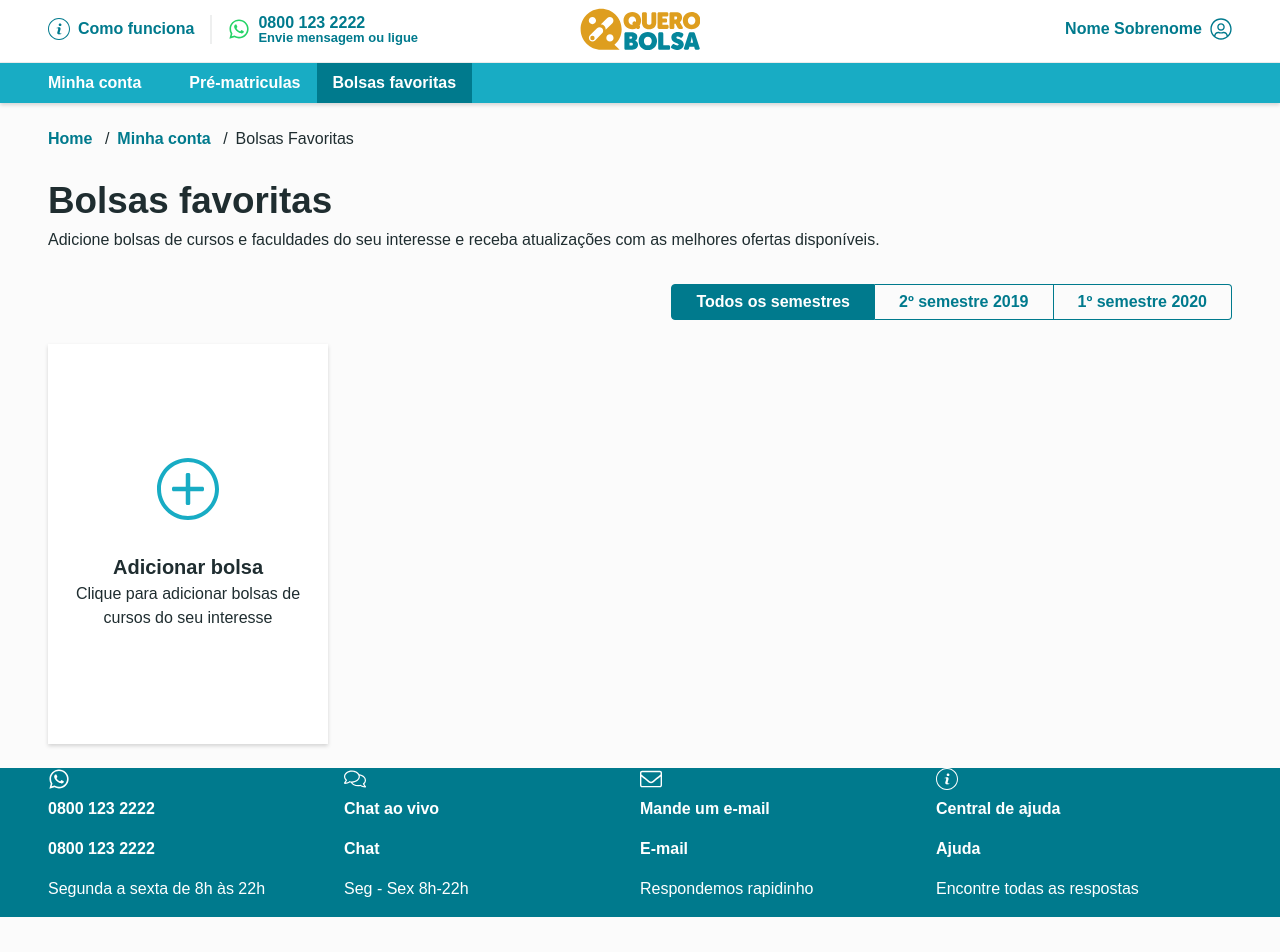
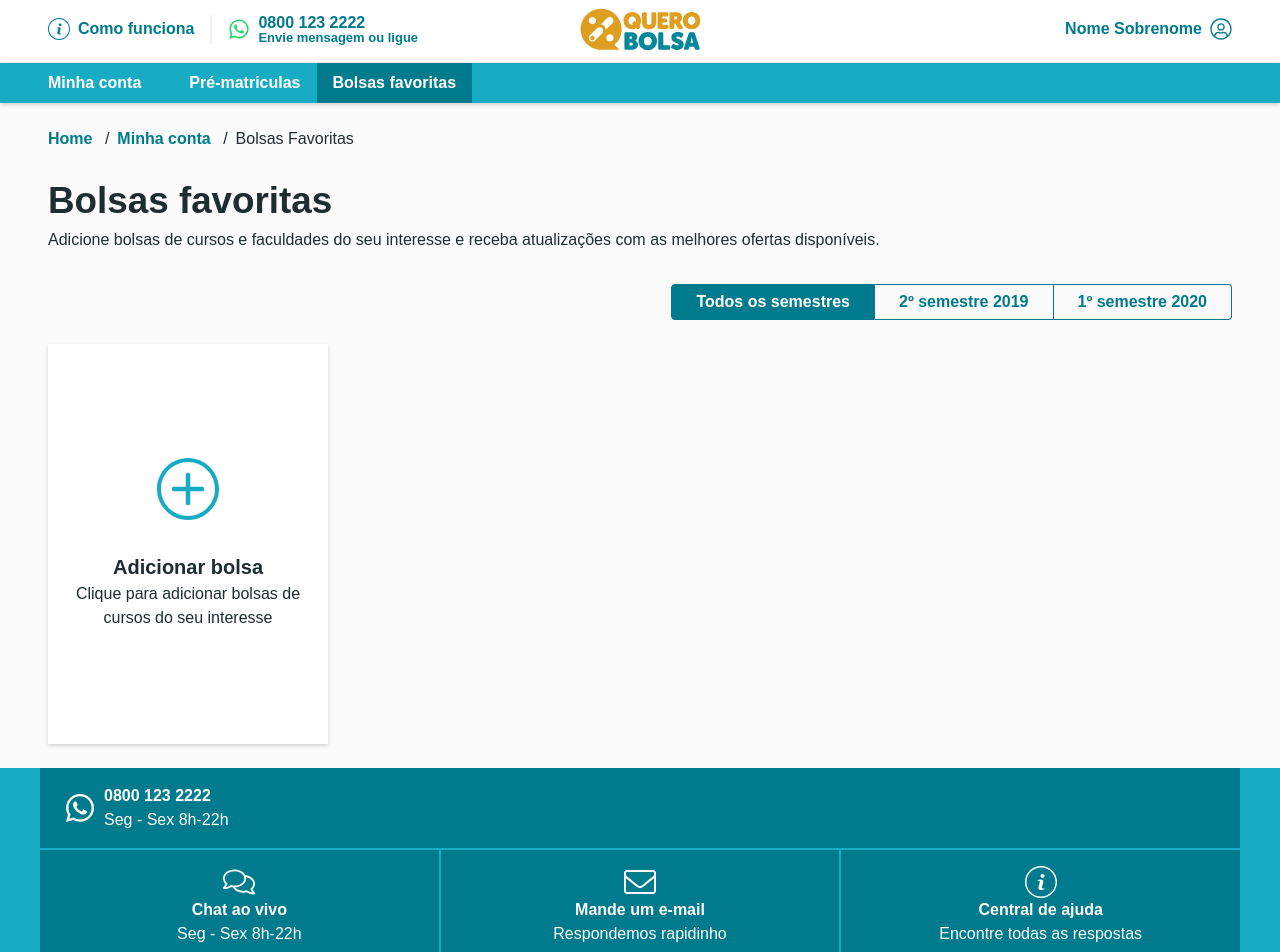
Before and after one commit to vitebo/favorite_purses, a Nuxt app: page / in a window 1280 px wide. Shown: the top 952 px of the page. Built offline with nearby package versions, Linux system fonts and the light colour scheme.

Commit message:
create copyright

```diff
--- a/components/layout/footer/QFooter.vue
+++ b/components/layout/footer/QFooter.vue
@@ -1,16 +1,18 @@
 <template>
   <footer class="q-footer">
+    <div class="q-footer__container">
       <ul class="q-footer__list">
-      <li class="q-footer__item">
+        <li class="q-footer__item q-footer__item--large">
           <q-footer-item
             title="0800 123 2222"
             description="Seg - Sex 8h-22h"
             short-description="Segunda a sexta de 8h às 22h"
+            modifier="large"
           >
             <q-icon-whats-app />
           </q-footer-item>
         </li>
-      <li class="q-footer__item">
+        <li class="q-footer__item q-footer__item--small">
           <q-footer-item
             title="Chat ao vivo"
             description="Seg - Sex 8h-22h"
@@ -19,7 +21,7 @@
             <q-icon-comments />
           </q-footer-item>
         </li>
-      <li class="q-footer__item">
+        <li class="q-footer__item q-footer__item--small">
           <q-footer-item
             title="Mande um e-mail"
             description="Respondemos rapidinho"
@@ -28,7 +30,7 @@
             <q-icon-envelope />
           </q-footer-item>
         </li>
-      <li class="q-footer__item">
+        <li class="q-footer__item q-footer__item--small">
           <q-footer-item
             title="Central de ajuda"
             description="Encontre todas as respostas"
@@ -38,6 +40,14 @@
           </q-footer-item>
         </li>
       </ul>
+      <section class="q-footer__copyright">
+        Feito com
+        <q-icon-base height="16px" width="26px">
+          <q-icon-heart :animated="true" />
+        </q-icon-base>
+        pela Quero Educação
+      </section>
+    </div>
   </footer>
 </template>
 
@@ -48,6 +58,8 @@ import QIconInfo from '~/components/q-icons/QIconInfo'
 import QIconWhatsApp from '~/components/q-icons/QIconWhatsApp'
 import QIconComments from '~/components/q-icons/QIconComments'
 import QIconEnvelope from '~/components/q-icons/QIconEnvelope'
+import QIconHeart from '~/components/q-icons/QIconHeart'
+import QIconBase from '~/components/q-icons/QIconBase'
 
 export default {
   components: {
@@ -55,23 +67,54 @@ export default {
     QIconWhatsApp,
     QIconComments,
     QIconEnvelope,
-    QIconInfo
+    QIconInfo,
+    QIconBase,
+    QIconHeart
   }
 }
 </script>
 
 <style lang="scss">
 .q-footer {
-  background-color: $primary-color-dark;
+  background-color: $primary-color;
+}
+
+.q-footer__container {
+  @extend %container;
 }
 
 .q-footer__list {
-  @extend %container;
+  @extend %row;
   display: flex;
+  flex-wrap: wrap;
   list-style: none;
+  padding-left: 0;
+  margin-top: 0;
+  margin-bottom: 0;
 }
 
 .q-footer__item {
-  flex: 1;
+  flex: 1 1 auto;
+}
+
+.q-footer__item--large {
+  flex-basis: 100%;
+}
+
+.q-footer__item--small {
+  flex-basis: 0;
+  margin-right: $space-xxs;
+  margin-top: $space-xxs;
+
+  &:last-child {
+    margin-right: 0;
+  }
+}
+
+.q-footer__copyright {
+  padding: $space-st 0;
+  text-align: center;
+  color: $neutral-color-white;
+  font-size: $font-size-small;
 }
 </style>
--- a/components/layout/footer/QFooterItem.vue
+++ b/components/layout/footer/QFooterItem.vue
@@ -1,15 +1,15 @@
 <template>
-  <a href="#" class="q-footer-item">
-    <q-icon-base>
+  <a href="#" :class="qFooterItemClass">
+    <q-icon-base class="q-footer-item__icon" height="32px" width="32px">
       <slot />
     </q-icon-base>
-    <div>
-      <strong>{{ title }}</strong>
-      <p>{{ descrition }}</p>
+    <div class="q-footer-item__content q-footer-item__content--desktop">
+      <strong class="q-footer-item__title">{{ title }}</strong>
+      <p class="q-footer-item__description">{{ description }}</p>
     </div>
-    <div>
-      <strong>{{ getShortTitle }}</strong>
-      <p>{{ getShortDescription }}</p>
+    <div class="q-footer-item__content q-footer-item__content--mobile">
+      <strong class="q-footer-item__title">{{ getShortTitle }}</strong>
+      <p class="q-footer-item__description">{{ getShortDescription }}</p>
     </div>
   </a>
 </template>
@@ -37,6 +37,10 @@ export default {
     shortDescription: {
       type: [String, Boolean],
       default: false
+    },
+    modifier: {
+      type: [String, Boolean],
+      default: false
     }
   },
   computed: {
@@ -45,6 +49,14 @@ export default {
     },
     getShortDescription() {
       return this.shortDescription || this.description
+    },
+    qFooterItemClass() {
+      const className = 'q-footer-item'
+
+      const modifier = {}
+      modifier[`${className}--${this.modifier}`] = this.modifier
+
+      return [className, modifier]
     }
   }
 }
@@ -52,7 +64,58 @@ export default {
 
 <style lang="scss">
 .q-footer-item {
+  background-color: $primary-color-dark;
   color: $neutral-color-white;
+  display: flex;
+  flex-direction: column;
+  padding: $space-m $space-st;
   text-decoration: none;
+  text-align: center;
+}
+
+.q-footer-item--large {
+  align-items: center;
+  flex-direction: row;
+  text-align: left;
+
+  .q-footer-item__content--mobile {
+    & > .q-footer-item__description {
+      display: block;
+    }
+  }
+
+  .q-footer-item__icon {
+    margin-right: $space-s;
+    margin-left: 0;
+  }
+}
+
+.q-footer-item__icon {
+  @include min-size(32px);
+  margin: 0 auto;
+}
+
+.q-footer-item__content--desktop {
+  @include media-breakpoint-down(sm) {
+    display: none;
+  }
+}
+
+.q-footer-item__content--mobile {
+  @include media-breakpoint-up(sm) {
+    display: none;
+  }
+
+  & > .q-footer-item__description {
+    display: none;
+  }
+}
+
+.q-footer-item__title {
+  margin: 0;
+}
+
+.q-footer-item__description {
+  margin: 0;
 }
 </style>
--- /dev/null
+++ b/components/q-icons/QIconHeart.vue
@@ -0,0 +1,51 @@
+<template>
+  <g :class="QIconHeartClass">
+    <svg xmlns="http://www.w3.org/2000/svg" viewBox="0 0 512 512">
+      <path
+        d="M462.3 62.7c-54.5-46.4-136-38.7-186.6 13.5L256 96.6l-19.7-20.3C195.5 34.1 113.2 8.7 49.7 62.7c-62.8 53.6-66.1 149.8-9.9 207.8l193.5 199.8c6.2 6.4 14.4 9.7 22.6 9.7 8.2 0 16.4-3.2 22.6-9.7L472 270.5c56.4-58 53.1-154.2-9.7-207.8zm-13.1 185.6L256.4 448.1 62.8 248.3c-38.4-39.6-46.4-115.1 7.7-161.2 54.8-46.8 119.2-12.9 142.8 11.5l42.7 44.1 42.7-44.1c23.2-24 88.2-58 142.8-11.5 54 46 46.1 121.5 7.7 161.2z"
+      />
+    </svg>
+  </g>
+</template>
+
+<script>
+export default {
+  props: {
+    animated: {
+      type: Boolean,
+      default: false
+    }
+  },
+  computed: {
+    QIconHeartClass() {
+      const className = 'q-icon-heart'
+
+      const modifier = {}
+      modifier[`${className}--animated`] = this.animated
+
+      return [className, modifier]
+    }
+  }
+}
+</script>
+
+<style lang="scss">
+.q-icon-heart--animated {
+  animation-name: heartbeat;
+  animation-duration: 1.5s;
+  animation-iteration-count: infinite;
+  transform-origin: center;
+}
+
+@keyframes heartbeat {
+  from {
+    transform: scale(1);
+  }
+  50% {
+    transform: scale(1.2);
+  }
+  to {
+    transform: scale(1);
+  }
+}
+</style>
--- a/components/q-icons/QIconInfo.vue
+++ b/components/q-icons/QIconInfo.vue
@@ -1,10 +1,5 @@
 <template>
-  <svg
-    xmlns="http://www.w3.org/2000/svg"
-    width="22"
-    height="22"
-    viewBox="0 0 22 22"
-  >
+  <svg xmlns="http://www.w3.org/2000/svg" viewBox="0 0 22 22">
     <path
       fill-rule="evenodd"
       d="M11 21C5.477 21 1 16.523 1 11S5.477 1 11 1s10 4.477 10 10-4.477 10-10 10m0-21C4.925 0 0 4.925 0 11s4.925 11 11 11 11-4.925 11-11S17.075 0 11 0m1.094 5.496c-.388 0-.72.125-.998.377-.28.25-.418.554-.418.908 0 .355.14.656.418.905.277.25.61.373.998.373s.72-.124.996-.373c.275-.25.413-.55.413-.904 0-.353-.138-.656-.413-.907-.276-.252-.608-.377-.996-.377m.375 10.014c-.307 0-.523-.05-.647-.148-.125-.098-.187-.28-.187-.55 0-.108.02-.266.058-.476.038-.21.082-.396.13-.558l.59-2.032c.058-.187.098-.39.12-.614.02-.225.032-.38.032-.47 0-.427-.155-.775-.464-1.043-.31-.268-.75-.402-1.32-.402-.316 0-.652.054-1.008.164-.355.11-.726.24-1.115.394l-.16.63c.116-.043.255-.087.415-.134.162-.047.32-.07.473-.07.312 0 .523.052.633.154.112.103.168.284.168.545 0 .145-.02.304-.054.48-.037.173-.08.36-.134.554l-.593 2.04c-.053.213-.09.405-.115.575-.024.17-.036.335-.036.5 0 .418.16.763.478 1.035.318.273.765.408 1.34.408.373 0 .7-.047.984-.143.283-.095.66-.233 1.135-.415l.158-.63c-.08.04-.21.08-.393.13-.182.05-.345.075-.488.075"
```
Lines whose indentation alone changed are shown as unchanged.
